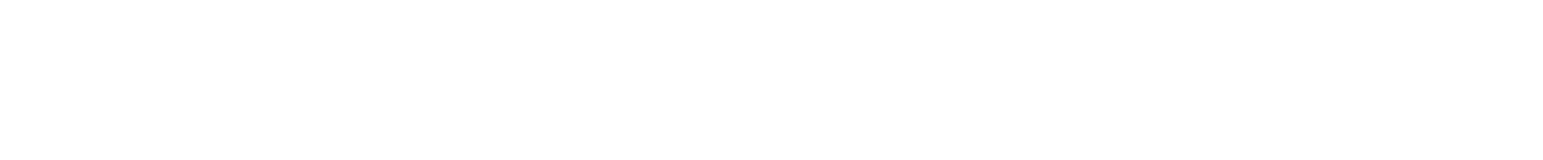
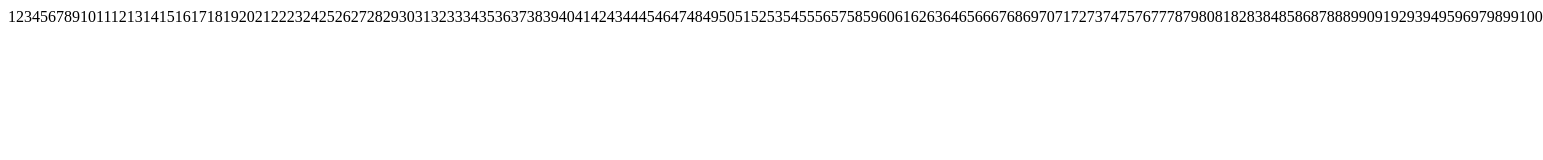
Before and after one commit to DavideVin01/js-fizzbuzz, a plain HTML site: page index.html in a window 1280 px wide. Shown: the whole page, 1543 px wide, since content can reach past the window. Drawn offline with Linux system fonts and the light colour scheme.

Commit message:
Creates 'for cycle' + prints numbers on page

```diff
--- a/index.html
+++ b/index.html
@@ -10,6 +10,7 @@
 </head>
 
 <body>
+    <div id="result"></div>
     <script src="script.js"></script>
 </body>
 
--- a/script.js
+++ b/script.js
@@ -1 +1,32 @@
 console.log('JS Ok!');
+
+/*
+-Scrivi un programma che stampi i numeri da 1 a 100
+-per i multipli di 3 stampi Fizz al posto del numero
+-per i multipli di 5 stampi Buzz.
+-Per i numeri che sono sia multipli di 3 che di 5 stampi FizzBuzz.
+
+
+Prima di partire a scrivere codice poniamoci qualche domanda
+Come faccio a sapere se un numero è divisibile per ?
+    Abbiamo visto qualcosa di particolare che possiamo usare ?
+        Consigli del giorno:
+1. scriviamo sempre prima dei commenti in italiano per capire cosa vogliamo fare
+2. proviamo ad immaginare le operazioni che vogliamo far svolgere al nostro programma così come lo faremmo "a mano"
+BONUS:
+Provare a stampare la lista in pagina invece che in console.
+*/
+
+// #1 - Scrivere un programma che stampi i numeri da 1 a 100
+// #2 - Creare una variabile d'appoggio dove stampare i numeri
+
+let printNumbers = document.getElementById('result');
+
+let numbers = ''; // Variabile d'appoggio
+
+for (let i = 1; i <= 100; i++) {
+    console.log(i);
+    numbers = numbers + i;
+}
+
+printNumbers.innerHTML = numbers;
```
